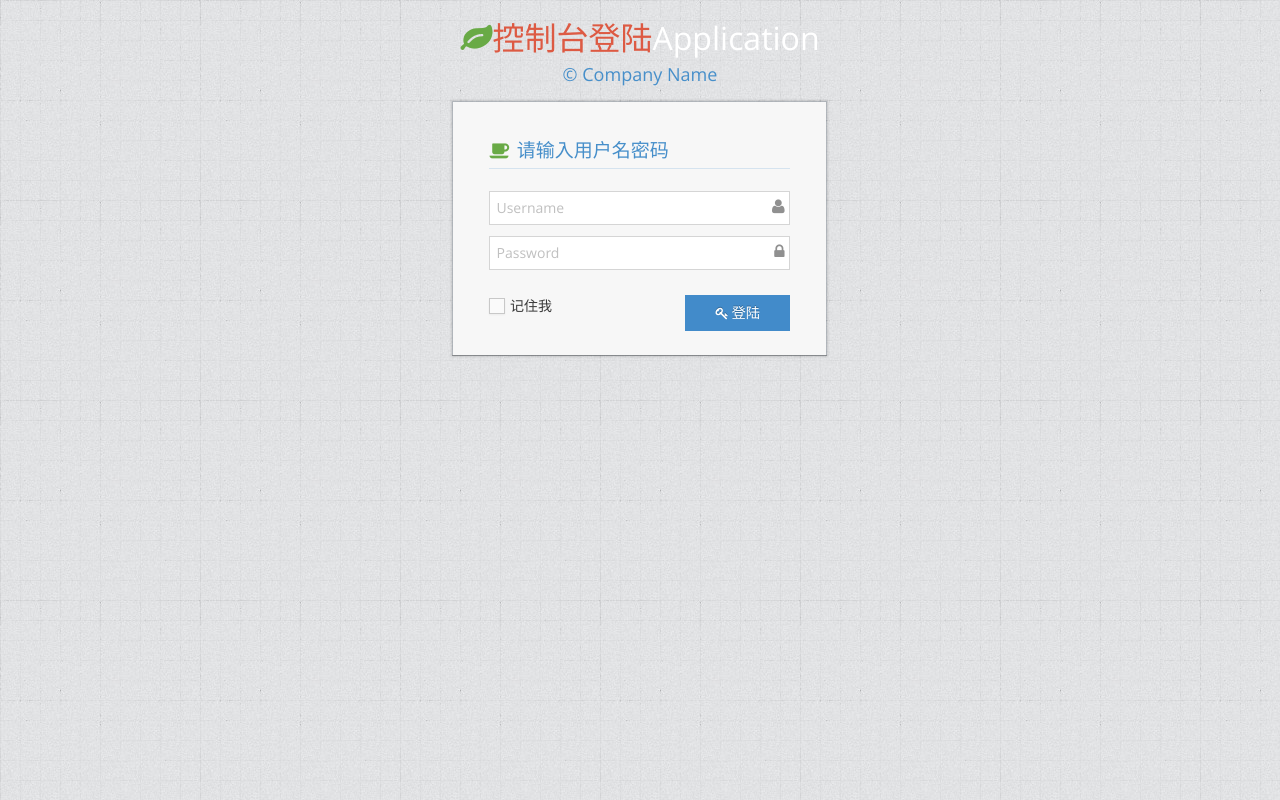
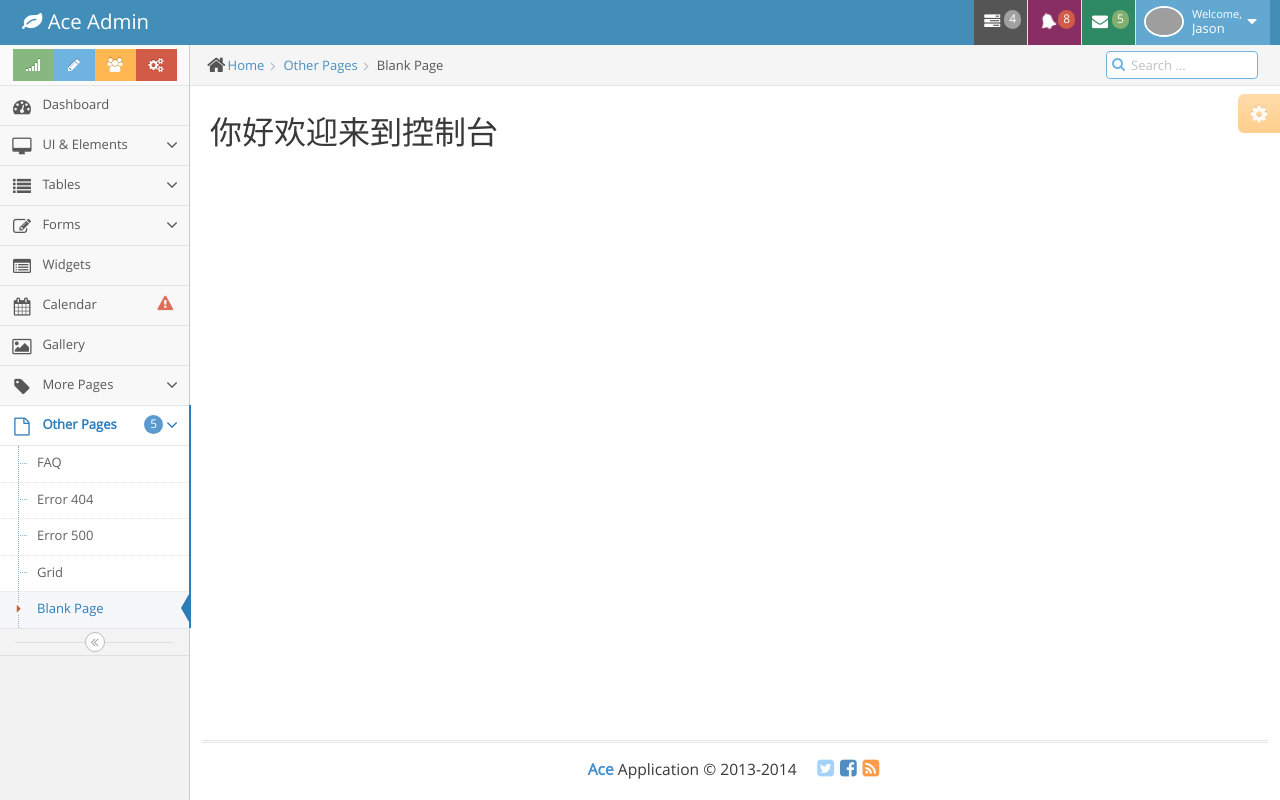
Before and after one commit to mangmangxiyu/course, a Vue app in the folder admin/: page /admin/welcome in a window 1280 px wide. Before the commit this address led to /login. Built offline with nearby package versions, Linux system fonts and the light colour scheme; grey boxes are pictures that could not be loaded.

Commit message:
1.增加welcome子组件(views/admin/welcome.vue)，对应必须增加/admin/welcome子路由router-view和子路由配置children:component:path: 'welcome' 注意：子路由的配置不能加/

```diff
--- a/admin/src/views/admin.vue
+++ b/admin/src/views/admin.vue
@@ -934,7 +934,7 @@
             <div class="row">
               <div class="col-xs-12">
                 <!-- PAGE CONTENT BEGINS -->
-
+                <router-view/>
                 <!-- PAGE CONTENT ENDS -->
               </div><!-- /.col -->
             </div><!-- /.row -->
--- /dev/null
+++ b/admin/src/views/admin/welcome.vue
@@ -0,0 +1,5 @@
+<template>
+  <div>
+    <h1>你好欢迎来到控制台</h1>
+  </div>
+</template>
```
Also changed, not shown: admin/src/router.js (+6 -1 lines).
